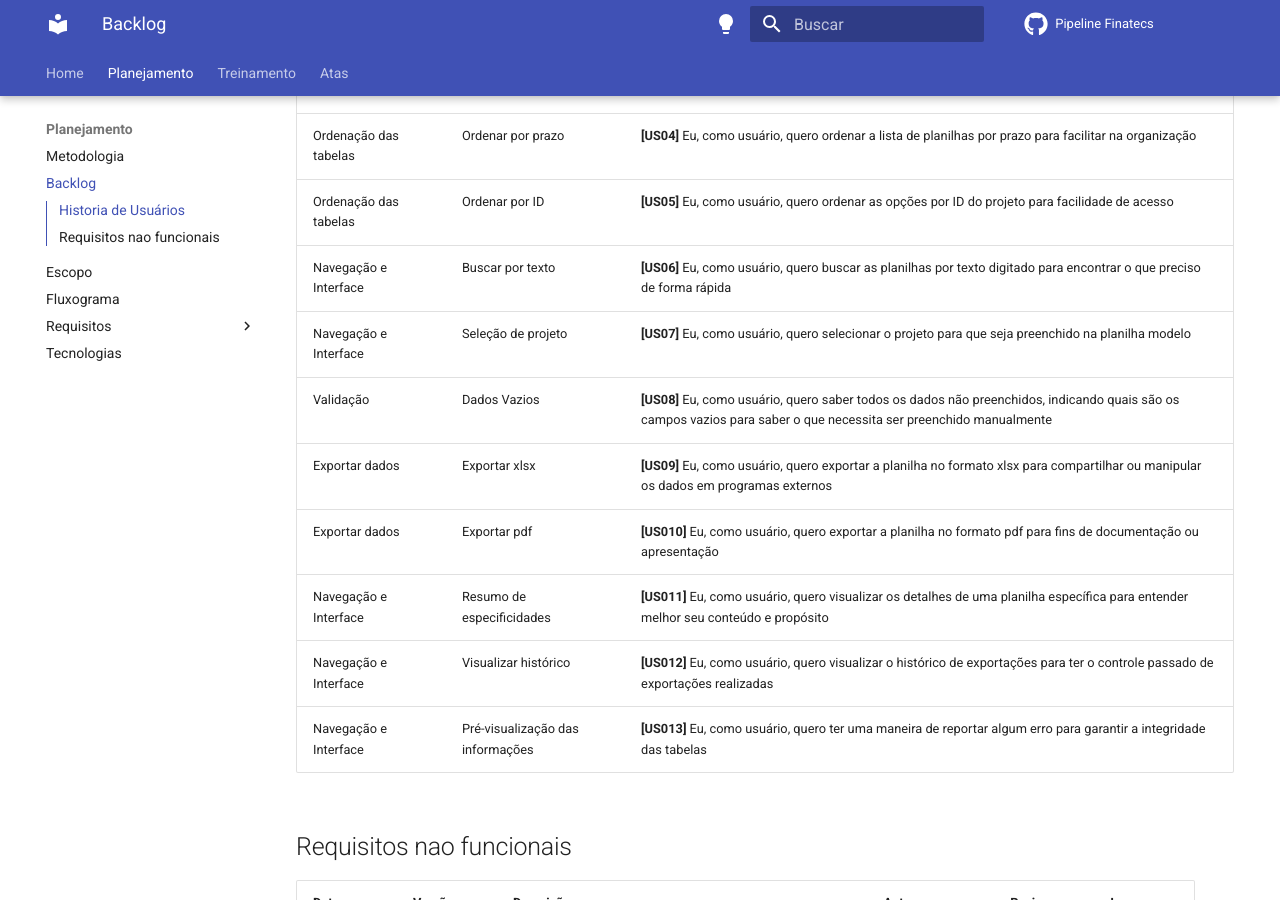
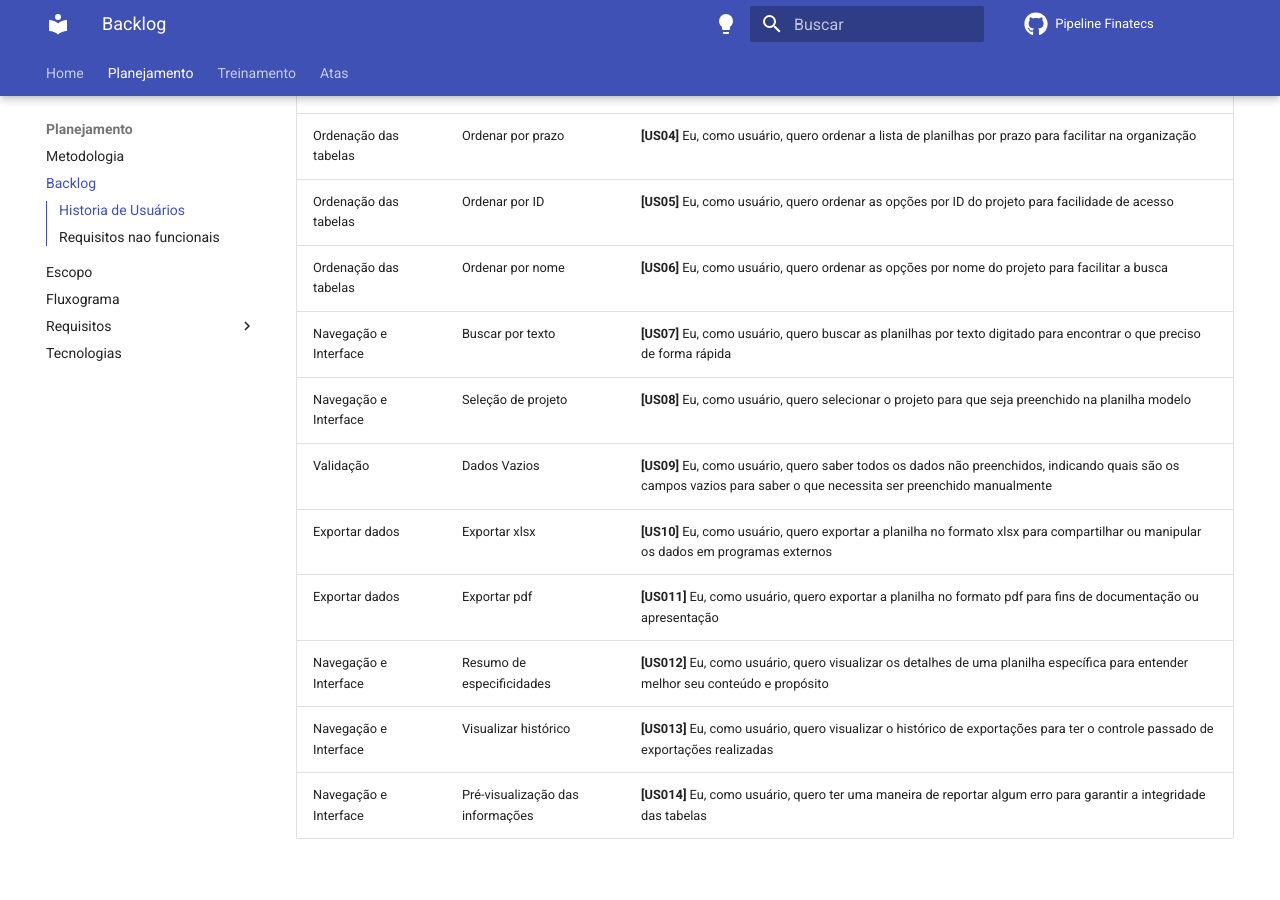
Before and after one commit to ResidenciaTICBrisa/05_PipelineFinatec, an MkDocs documentation site: the page built from docs/planejamento/backlog/backlog.md, in a window 1280 px wide and 900 px high, scrolled down 409 px. Built offline with MkDocs 1.6.1 and Material for MkDocs 9.7.7, drawn with Linux system fonts in a browser that asks for light colours; comment, search, counter and statistics services are not loaded.

```diff
--- a/docs/planejamento/backlog/backlog.md
+++ b/docs/planejamento/backlog/backlog.md
@@ -9,14 +9,15 @@
 |Ordenação das tabelas |Seleção de projeto| <b>[US03]</b> Eu, como usuário, quero ordenar a lista de planilhas por financiador para direcionar minha busca.|
 |Ordenação das tabelas  |Ordenar por prazo| <b>[US04]</b> Eu, como usuário, quero ordenar a lista de planilhas por prazo para facilitar na organização|
 |Ordenação das tabelas |Ordenar por ID| <b>[US05]</b> Eu, como usuário, quero ordenar as opções por ID do projeto para facilidade de acesso|
-|Navegação e Interface |Buscar por texto| <b>[US06]</b> Eu, como usuário, quero buscar as planilhas por texto digitado para encontrar o que preciso de forma rápida|
-|Navegação e Interface |Seleção de projeto| <b>[US07]</b> Eu, como usuário, quero selecionar o projeto para que seja preenchido na planilha modelo|
-|Validação |Dados Vazios| <b>[US08]</b> Eu, como usuário, quero saber todos os dados não preenchidos, indicando quais são os campos vazios para saber o que necessita ser preenchido manualmente|
-|Exportar dados    |Exportar xlsx| <b>[US09]</b> Eu, como usuário, quero exportar a planilha no formato xlsx  para compartilhar ou manipular os dados em programas externos|
-|Exportar dados  |Exportar pdf| <b>[US010]</b> Eu, como usuário, quero exportar a planilha no formato pdf para fins de documentação ou apresentação|
-|Navegação e Interface | Resumo de especificidades| <b>[US011]</b> Eu, como usuário, quero visualizar os detalhes de uma planilha específica para entender melhor seu conteúdo e propósito|
-| Navegação e Interface |Visualizar histórico| <b>[US012]</b> Eu, como usuário, quero visualizar o histórico de exportações para ter o controle passado de exportações realizadas|
-|Navegação e Interface |Pré-visualização das informações| <b>[US013]</b> Eu, como usuário, quero ter uma maneira de reportar algum erro para garantir a integridade das tabelas|
+|Ordenação das tabelas |Ordenar por nome| <b>[US06]</b> Eu, como usuário, quero ordenar as opções por nome do projeto para facilitar a busca|
+|Navegação e Interface |Buscar por texto| <b>[US07]</b> Eu, como usuário, quero buscar as planilhas por texto digitado para encontrar o que preciso de forma rápida|
+|Navegação e Interface |Seleção de projeto| <b>[US08]</b> Eu, como usuário, quero selecionar o projeto para que seja preenchido na planilha modelo|
+|Validação |Dados Vazios| <b>[US09]</b> Eu, como usuário, quero saber todos os dados não preenchidos, indicando quais são os campos vazios para saber o que necessita ser preenchido manualmente|
+|Exportar dados    |Exportar xlsx| <b>[US10]</b> Eu, como usuário, quero exportar a planilha no formato xlsx  para compartilhar ou manipular os dados em programas externos|
+|Exportar dados  |Exportar pdf| <b>[US011]</b> Eu, como usuário, quero exportar a planilha no formato pdf para fins de documentação ou apresentação|
+|Navegação e Interface | Resumo de especificidades| <b>[US012]</b> Eu, como usuário, quero visualizar os detalhes de uma planilha específica para entender melhor seu conteúdo e propósito|
+| Navegação e Interface |Visualizar histórico| <b>[US013]</b> Eu, como usuário, quero visualizar o histórico de exportações para ter o controle passado de exportações realizadas|
+|Navegação e Interface |Pré-visualização das informações| <b>[US014]</b> Eu, como usuário, quero ter uma maneira de reportar algum erro para garantir a integridade das tabelas|
 
 
 
```
